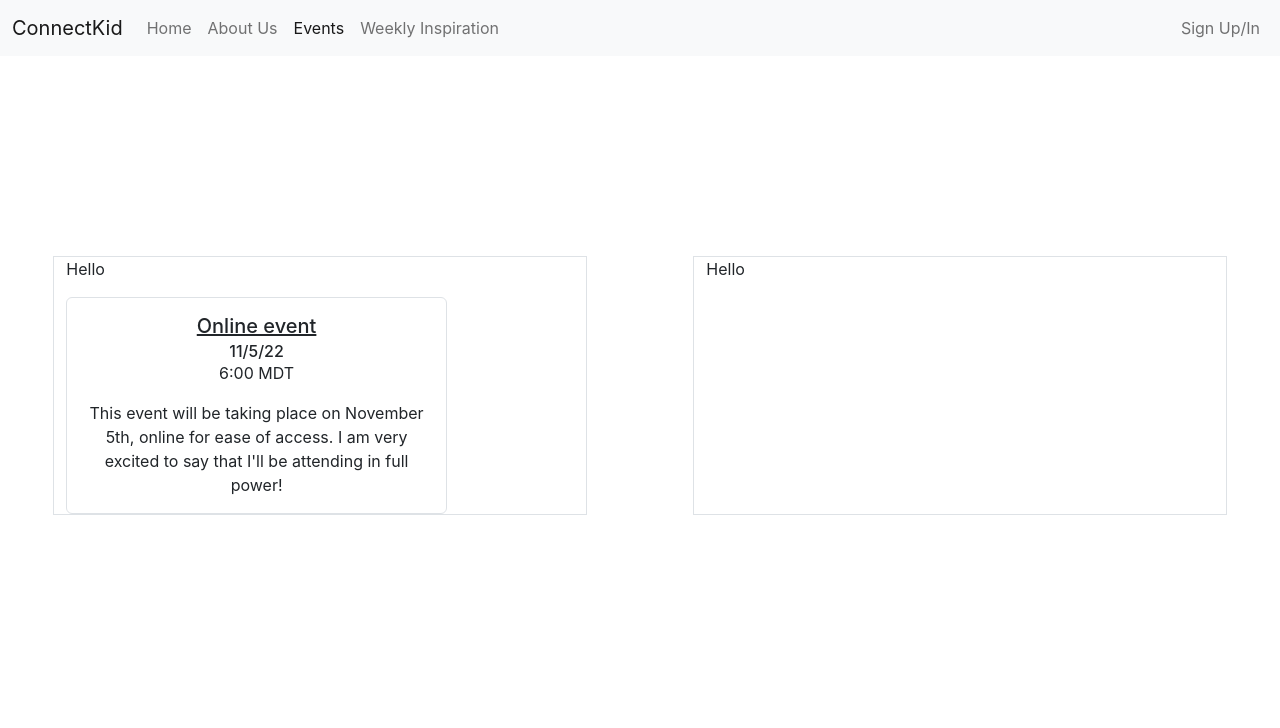
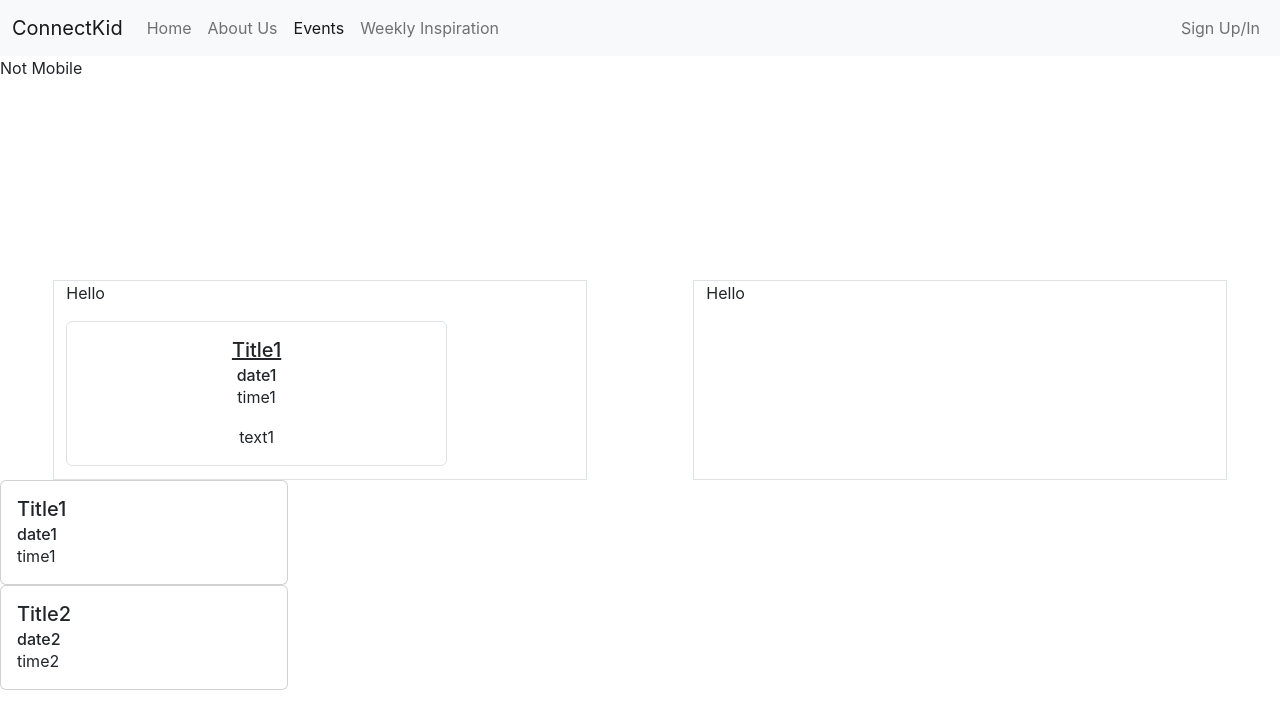
Before and after one commit to SabrinaC043/ConnectKid, a React (Create React App) app in the folder client/: page /events in a window 1280 px wide. Shown: the top 728 px of the page. Built offline with nearby package versions, Linux system fonts and the light colour scheme.

Commit message:
Reconfigured app routes to pages, components

```diff
--- a/client/src/App.js
+++ b/client/src/App.js
@@ -5,41 +5,62 @@ import { Link, BrowserRouter as Router, Routes, Route } from "react-router-dom";
 // Components
 import ThemeProvider from "./utils/ThemeContext";
 import ThemeButton from "./components/ThemeButton/index";
-import UserForm from "./components/userForm";
-import BasicCard from "./components/cards/cards";
-import FeatureCard from "./components/cards/featureCard";
+import Landing from "./pages/landing";
+import Events from "./pages/events";
 import NavScrollExample from "./components/navbar";
 import { BrowserRouter } from "react-router-dom";
-import About from "./components/about";
+import About from "./pages/about";
+import Signup from "./pages/signup";
 function App() {
+
+  const eCards = [
+    {
+      title: 'Title1',
+      date: 'date1',
+      time: 'time1',
+      text: 'text1'
+    },
+    {
+      title: 'Title2',
+      date: 'date2',
+      time: 'time2',
+      text: 'text2'
+    },
+  ];
+
+  const fCard = {
+    title: 'Title1',
+    date: 'date1',
+    time: 'time1',
+    text: 'text1'
+  };
+
   return (
-    // <ThemeProvider>
-    //   <ThemeButton />
-    // </ThemeProvider>
+
 
     // <UserForm />
     // <FeatureCard title="Online event" date="11/5/22" time="6:00 MDT" text="This event will be taking place on November 5th, online for ease of access. I am very excited to say that I'll be attending in full power!" />
     // <NavScrollExample />
-
+    <ThemeProvider>
       <BrowserRouter>
         <NavScrollExample />
         <Routes>
-        <Route exact path="/" element={<BasicCard />} />
+          <Route exact path="/" element={<Landing />} />
           <Route exact path="/about" element={<About />} />
           <Route
             exact
             path="/events"
             element={
-            <FeatureCard
-              title="Online event"
-              date="11/5/22"
-              time="6:00 MDT"
-              text="This event will be taking place on November 5th, online for ease of access. I am very excited to say that I'll be attending in full power!"
+              <Events
+                eventCards={eCards}
+                featuredCard={fCard}
               />
             }
           />
+          <Route exact path='/signup' element={<Signup />} />
         </Routes>
       </BrowserRouter>
+    </ThemeProvider>
   );
 }
 export default App;
--- a/client/src/components/Sidebar/SidebarCard.js
+++ b/client/src/components/Sidebar/SidebarCard.js
@@ -3,7 +3,7 @@ import Row from "react-bootstrap/Row";
 import Col from "react-bootstrap/Col";
 import { Container } from "react-bootstrap";
 
-export default function sidebarCard = (props) => {
+export default function SidebarCard(props) {
   return (
 
     <Container fluid>
@@ -14,10 +14,10 @@ export default function sidebarCard = (props) => {
           <p>Hello</p>
           <Card className="text-center col-9 border">
             <Card.Body>
-              <Card.Title><u>{props.title}</u></Card.Title>
+              {/* <Card.Title><u>{props.title}</u></Card.Title>
               <Card.Subtitle>{props.date}</Card.Subtitle>
               <Card.Text>{props.time}</Card.Text>
-              <Card.Text>{props.text}</Card.Text>
+              <Card.Text>{props.text}</Card.Text> */}
             </Card.Body>
           </Card>
         </Col>
--- a/client/src/components/Sidebar/index.js
+++ b/client/src/components/Sidebar/index.js
@@ -1,7 +1,7 @@
 import React from 'react';
 import { useTheme } from '../../utils/ThemeContext';
 import SidebarButton from './SidebarButton';
-import SidebarCar from './SidebarCard';
+import SidebarCard from './SidebarCard';
 
 
 export default function Sidebar() {
@@ -14,7 +14,7 @@ export default function Sidebar() {
         ? <div className='row d-flex justify-contents-center '>
             <SidebarButton />
           </div>
-        : <div></div>
+        : <div>Not Mobile</div>
       }
     </>
   );
--- a/client/src/pages/about.js
+++ b/client/src/pages/about.js
@@ -1,11 +1,9 @@
 import React from 'react';
-import UserForm from '../components/userForm';
 
-export default function events() {
+export default function About() {
 
   return (
     <>
-      <UserForm />
     </>
   );
 }
--- a/client/src/pages/events.js
+++ b/client/src/pages/events.js
@@ -1,25 +1,27 @@
 import React from 'react';
 import Sidebar from '../components/Sidebar/index';
 import FeatureCard from '../components/cards/featureCard';
-import BasicCard from '../components/cards/cards';
+import BasicCard from '../components/cards/card';
 
-export default function events() {
+export default function Events({eventCards, featuredCard}) {
 
   return (
     <>
       <Sidebar />
       <FeatureCard
-        title={title}
-        date={date}
-        time={time}
-        text={text}
+        title={featuredCard.title}
+        date={featuredCard.date}
+        time={featuredCard.time}
+        text={featuredCard.text}
       />
-      <Cards
-        title={title}
-        date={date}
-        time={time}
-        text={text}
-      />
+      {eventCards.map((card, i) => (
+        <BasicCard key={i}
+          title={card.title}
+          date={card.date}
+          time={card.time}
+          text={card.text}
+          />
+      ))}
     </>
   );
 }
--- a/client/src/pages/landing.js
+++ b/client/src/pages/landing.js
@@ -1,17 +1,19 @@
 import React from 'react';
 import FeatureCard from '../components/cards/featureCard';
+import Sidebar from '../components/Sidebar';
 
-export default function landing() {
+export default function Landing() {
 
   return (
     <>
-      <Sidebar /> ? Redirect to events on Calendar's 'apply' button?
-      <FeatureCard
-        title={title}
-        date={date}
-        time={time}
-        text={text}
-      />
+      <h1>LANDING</h1>
+      <Sidebar /> ? how to handle calendar 'apply' button?  Do we only want Calendar on events.js?
+      {/* <FeatureCard
+        title={'title'}
+        date={'date'}
+        time={'time'}
+        text={'text'}
+      /> */}
     </>
   );
 }
--- /dev/null
+++ b/client/src/pages/signup.js
@@ -0,0 +1,11 @@
+import React from 'react';
+import UserForm from '../components/userForm';
+
+export default function Signup() {
+
+  return (
+    <>
+      <UserForm />
+    </>
+  );
+}
```
Also changed, not shown: client/src/components/cards/card.js (renamed from client/src/components/cards/cards.js). Lines whose indentation alone changed are shown as unchanged.
